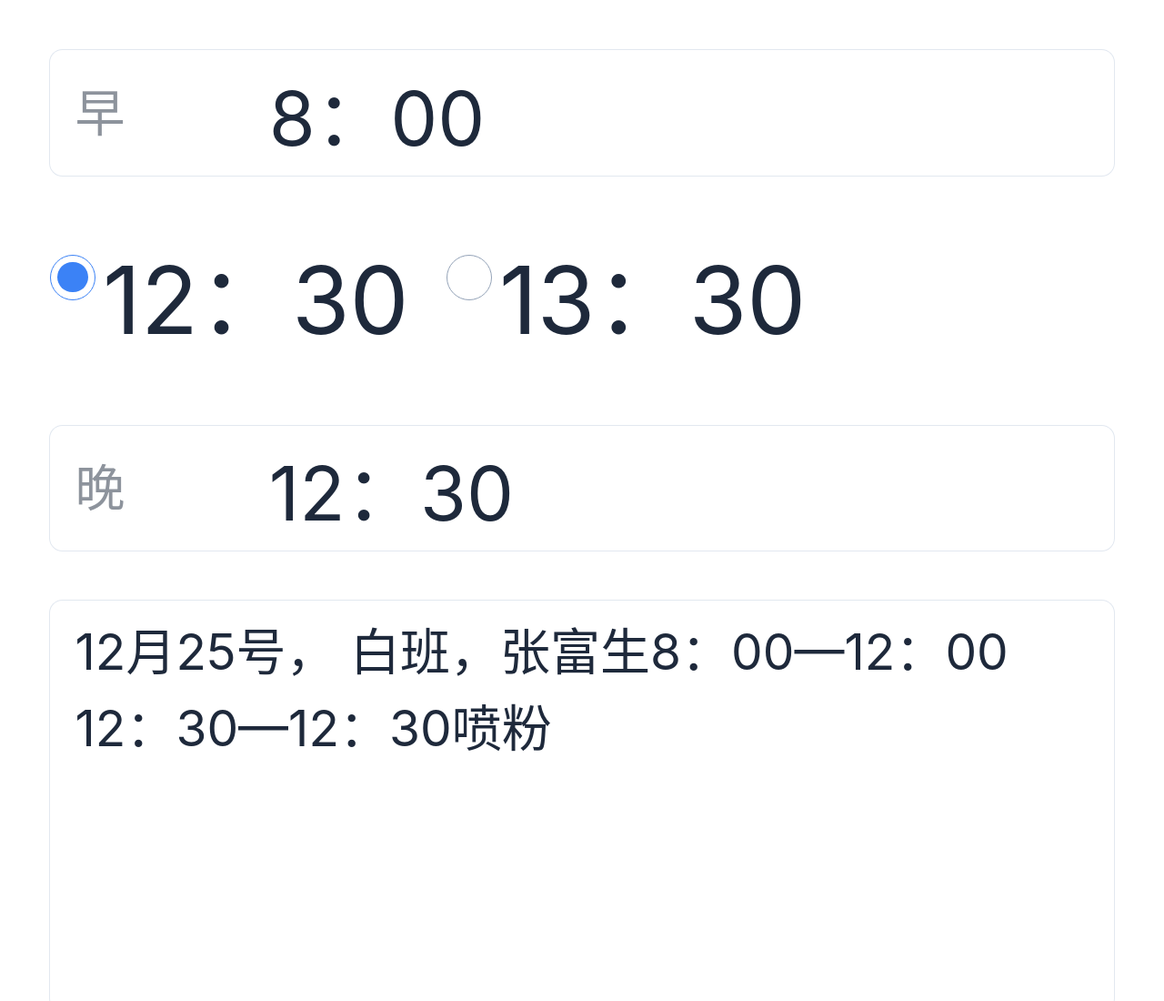
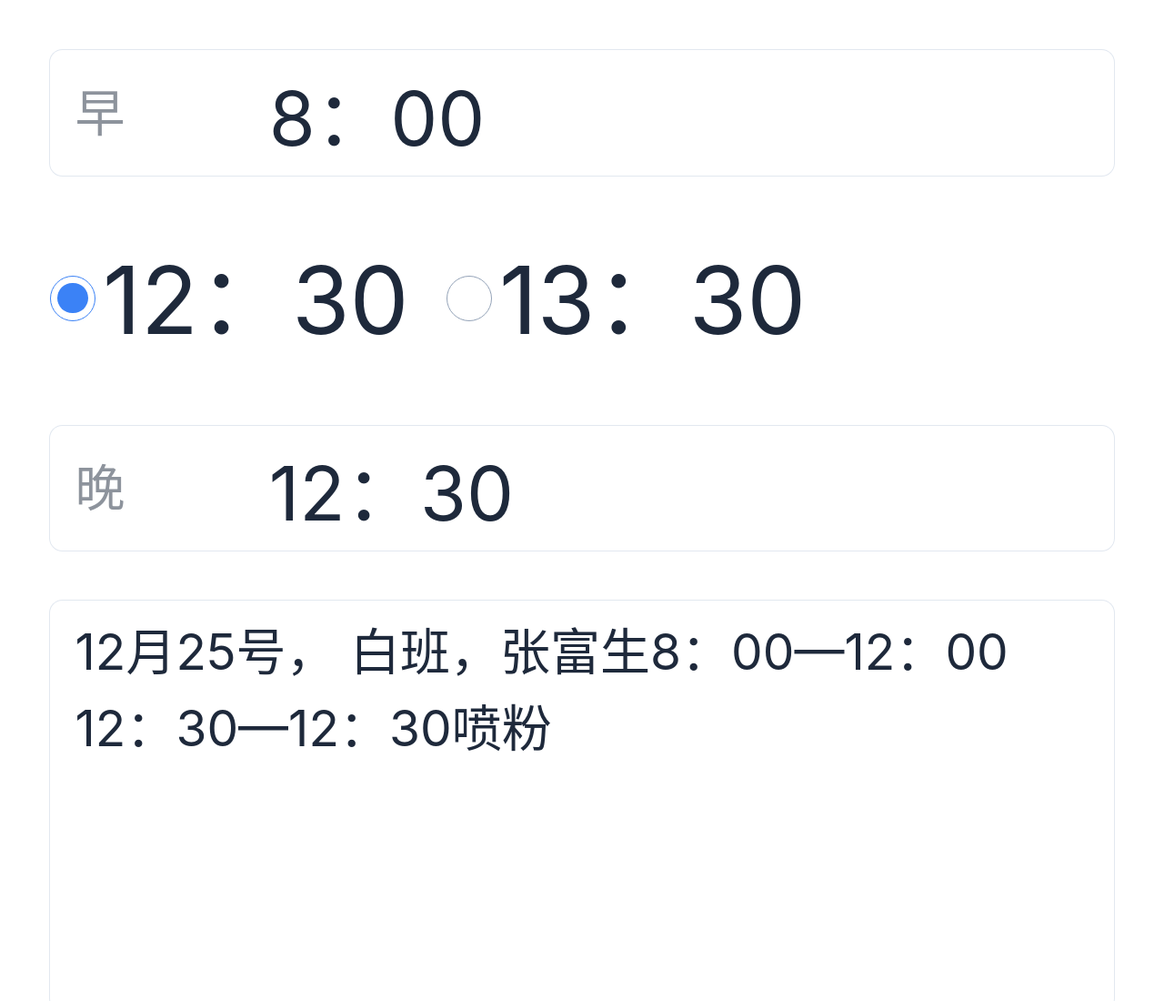
Before and after one commit to crezfs/daoju, a plain HTML site: page test.html in a window 1280 px wide. Shown: the top 1100 px of the page at 91% size. Drawn offline with Linux system fonts and the light colour scheme.

Commit message:
Update test.html

```diff
--- a/test.html
+++ b/test.html
@@ -15,11 +15,11 @@
         }
 
         .radio-primary>label:before {
-            top: 12px
+            top: 35px
         }
 
         .radio-primary>label:after {
-            top: 20px
+            top: 43px
         }
     </style>
 </head>
```
